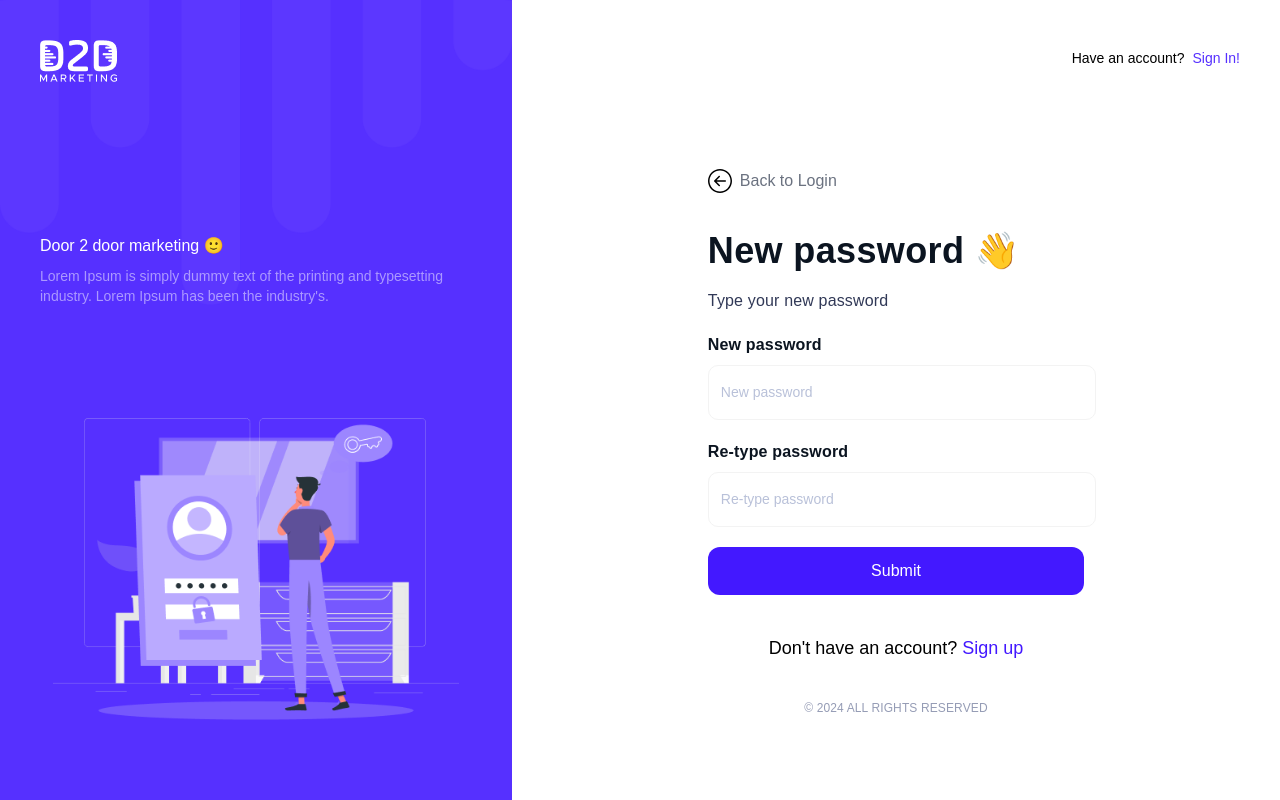
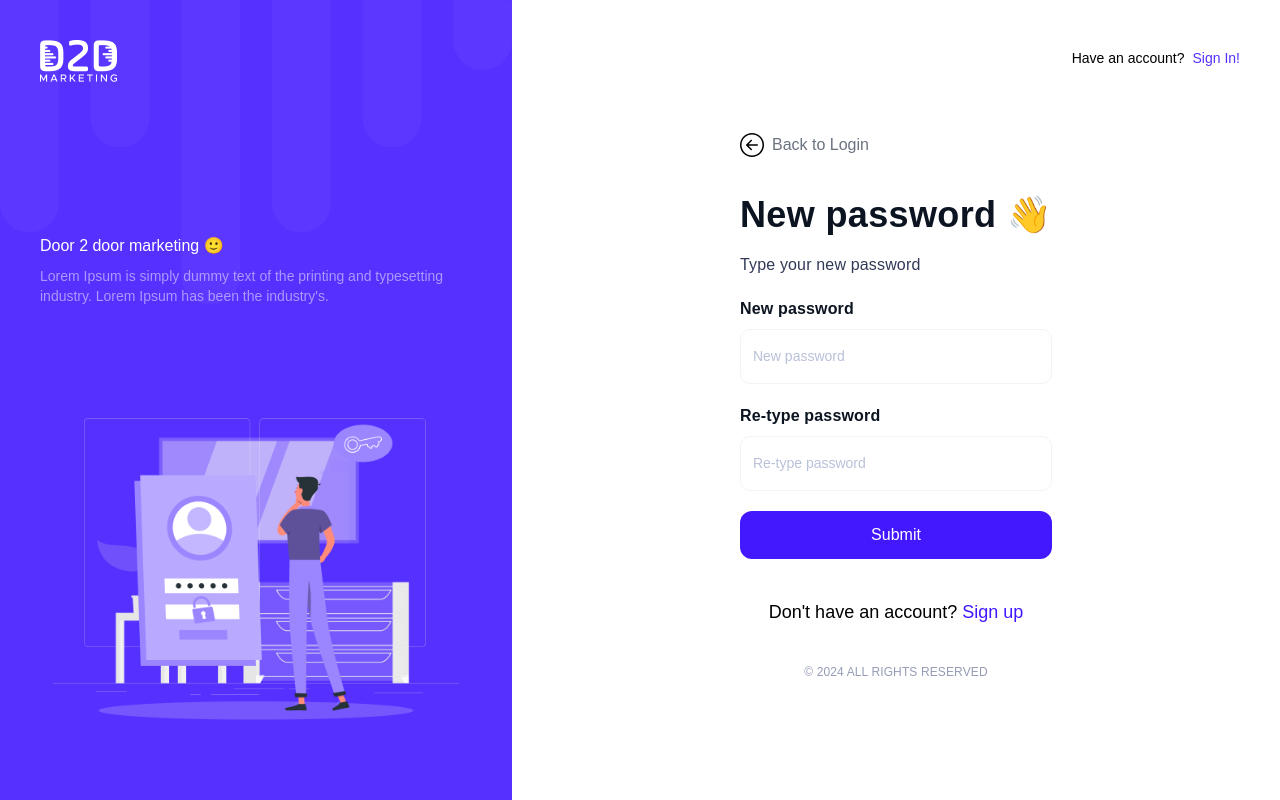
Before and after one commit to tajnur007/d2d-marketing-frontend, a Next.js app: page /auth/reset-password in a window 1280 px wide. Built offline with nearby package versions, Linux system fonts and the light colour scheme; no server answers; a web font is replaced by a local one.

Commit message:
working on the reset password page

```diff
--- a/components/auth/new-password.tsx
+++ b/components/auth/new-password.tsx
@@ -34,10 +34,10 @@ const NewPassword = ({ resetData, handleNewPassword }: any) => {
   };
 
   return (
-    <section className='w-full flex items-center justify-center my-20'>
-      <div className='max-w-[49%] mx-auto'>
+    <section className='w-full flex items-center justify-center mb-10'>
+      <div className='max-w-[49%] mx-auto px-6 py-6'>
         <div>
-          <div className=' my-5 text-[16px] flex items-center text-gray-500 tracking-[0] leading-[16px] whitespace-nowrap'>
+          <div className='mt-10 my-6 text-[16px] flex items-center text-gray-500 tracking-[0] leading-[16px] whitespace-nowrap'>
             <div className='mr-2'>
               <Link href={PAGE_ROUTES.Signin}>
                 <ArrowLeftCircleIcon />
@@ -45,10 +45,10 @@ const NewPassword = ({ resetData, handleNewPassword }: any) => {
             </div>
             <div>Back to Login</div>
           </div>
-          <div className='mt-10 text-[36px] font-bold leading-[36px] tracking-[0.36px] text-[#0B1420] whitespace-nowrap'>
+          <div className='mt-10 text-4xl font-bold leading-[36px] tracking-[0.36px] text-[#0B1420] whitespace-nowrap'>
             New password 👋
           </div>
-          <div className='my-[19px] font-extralight text-[#313957] text-[16px] tracking-[0.16px] leading-[25.6px] whitespace-nowrap'>
+          <div className='xl:my-[19px] font-extralight text-[#313957] text-[16px] tracking-[0.16px] leading-[25.6px] whitespace-nowrap'>
             Type your new password
           </div>
         </div>
@@ -64,7 +64,7 @@ const NewPassword = ({ resetData, handleNewPassword }: any) => {
                 type='password'
                 name='newPassword'
                 value={newPassword}
-                className='w-[388px] rounded-[10px] border border-[#F3F3F3] outline-none border-solid py-4 px-3 placeholder-[#B9C1D9] text-[14px] font-medium focus-within:border-purple-500 focus-within:ring focus-within:ring-purple-200 transition-all duration-500'
+                className='w-full rounded-[10px] border border-[#F3F3F3] outline-none border-solid py-4 px-3 placeholder-[#B9C1D9] text-[14px] font-medium focus-within:border-purple-500 focus-within:ring focus-within:ring-purple-200 transition-all duration-500'
                 placeholder='New password'
                 autoComplete='off'
                 required
@@ -80,7 +80,7 @@ const NewPassword = ({ resetData, handleNewPassword }: any) => {
                 type='password'
                 name='retypePassword'
                 value={retypePassword}
-                className='w-[388px] rounded-[10px] border border-[#F3F3F3] outline-none border-solid py-4 px-3 placeholder-[#B9C1D9] text-[14px] font-medium focus-within:border-purple-500 focus-within:ring focus-within:ring-purple-200 transition-all duration-500'
+                className='w-full rounded-[10px] border border-[#F3F3F3] outline-none border-solid py-4 px-3 placeholder-[#B9C1D9] text-[14px] font-medium focus-within:border-purple-500 focus-within:ring focus-within:ring-purple-200 transition-all duration-500'
                 placeholder='Re-type password'
                 autoComplete='off'
                 required
```
Also changed, not shown: app/auth/reset-password/page.tsx (+5 -3 lines).
